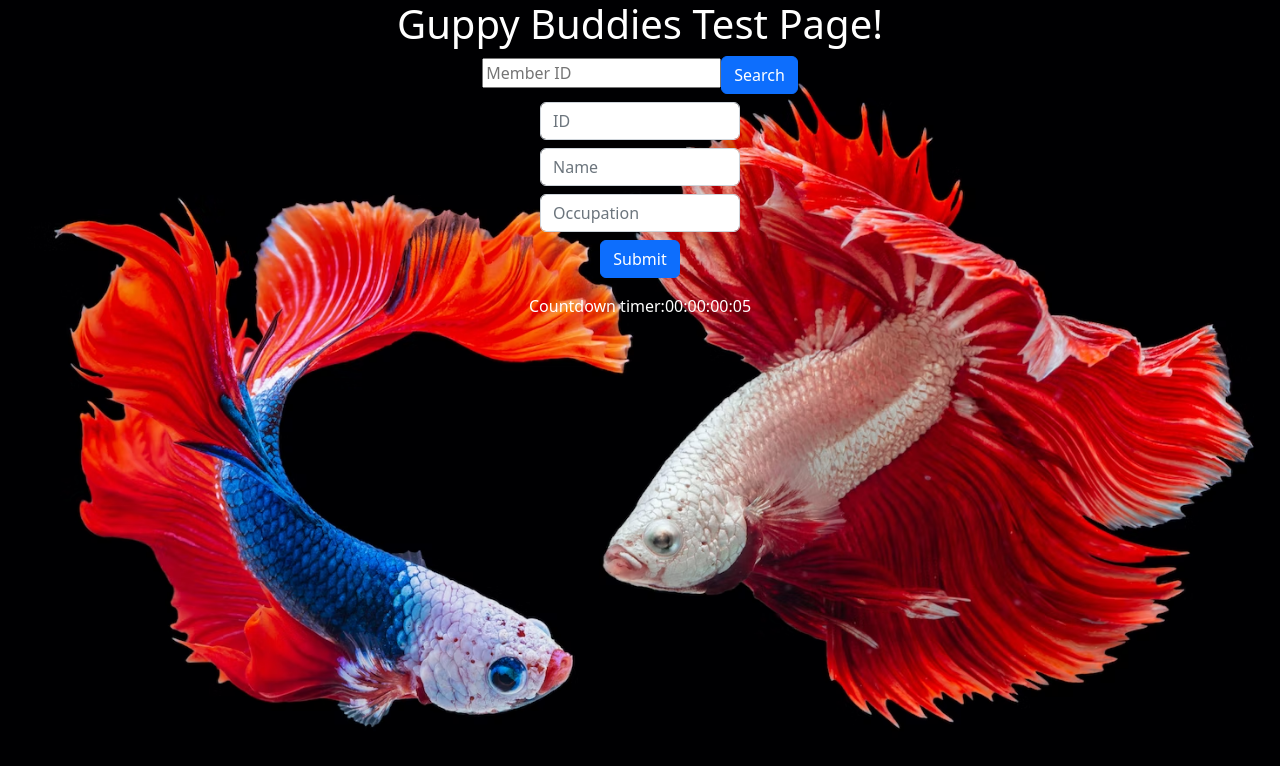
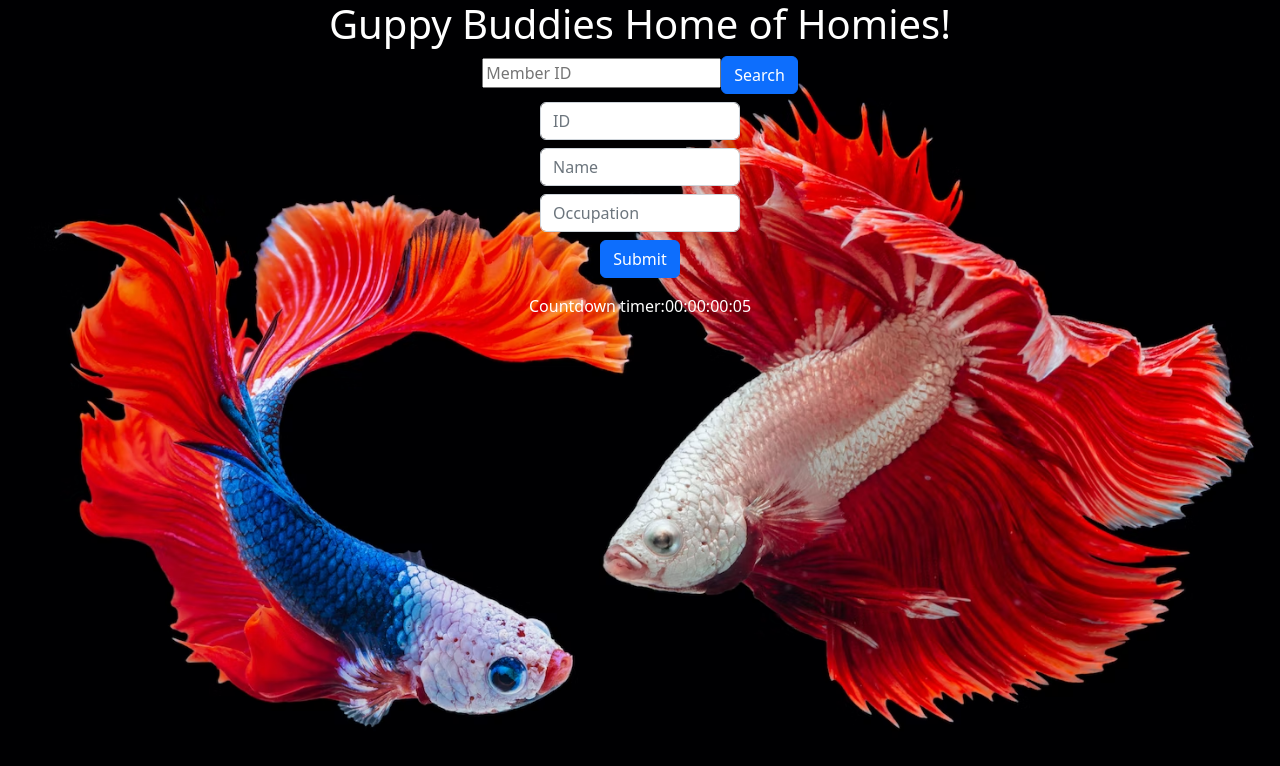
Before and after one commit to The-Guppy-Buddies/Pomodory, a React (Create React App) app in the folder frontend/pomodory-web/: page / in a window 1280 px wide. Shown: the top 766 px of the page. Built offline with nearby package versions, Linux system fonts and the light colour scheme.

Commit message:
testing header change
Co-Authored-By: KyleTownsend74 <55927311+KyleTownsend74@users.noreply.github.com>
Co-Authored-By: kendrickofmars <57419700+kendrickofmars@users.noreply.github.com>

```diff
--- a/frontend/pomodory-web/src/App.js
+++ b/frontend/pomodory-web/src/App.js
@@ -23,7 +23,7 @@ function App() {
 
     return (
         <div className="App">
-            <h1>Guppy Buddies Test Page!</h1>
+            <h1>Guppy Buddies Home of Homies!</h1>
             <input id="id_inp" type="text" placeholder="Member ID" onChange={handleId}></input>
             <button className="btn btn-primary" onClick={() => search(id)}>Search</button>
             <form action={`${url}/create`} method="post">
```
